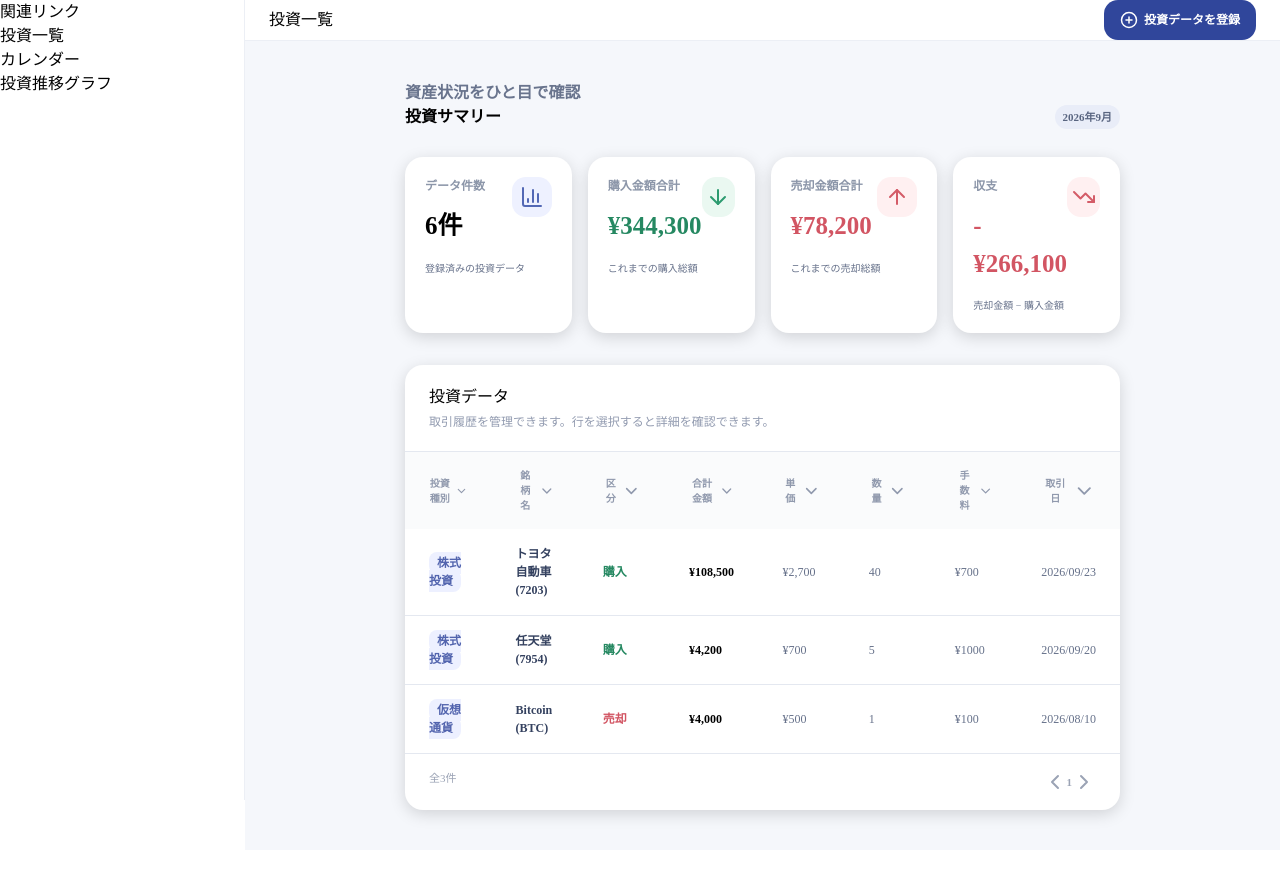
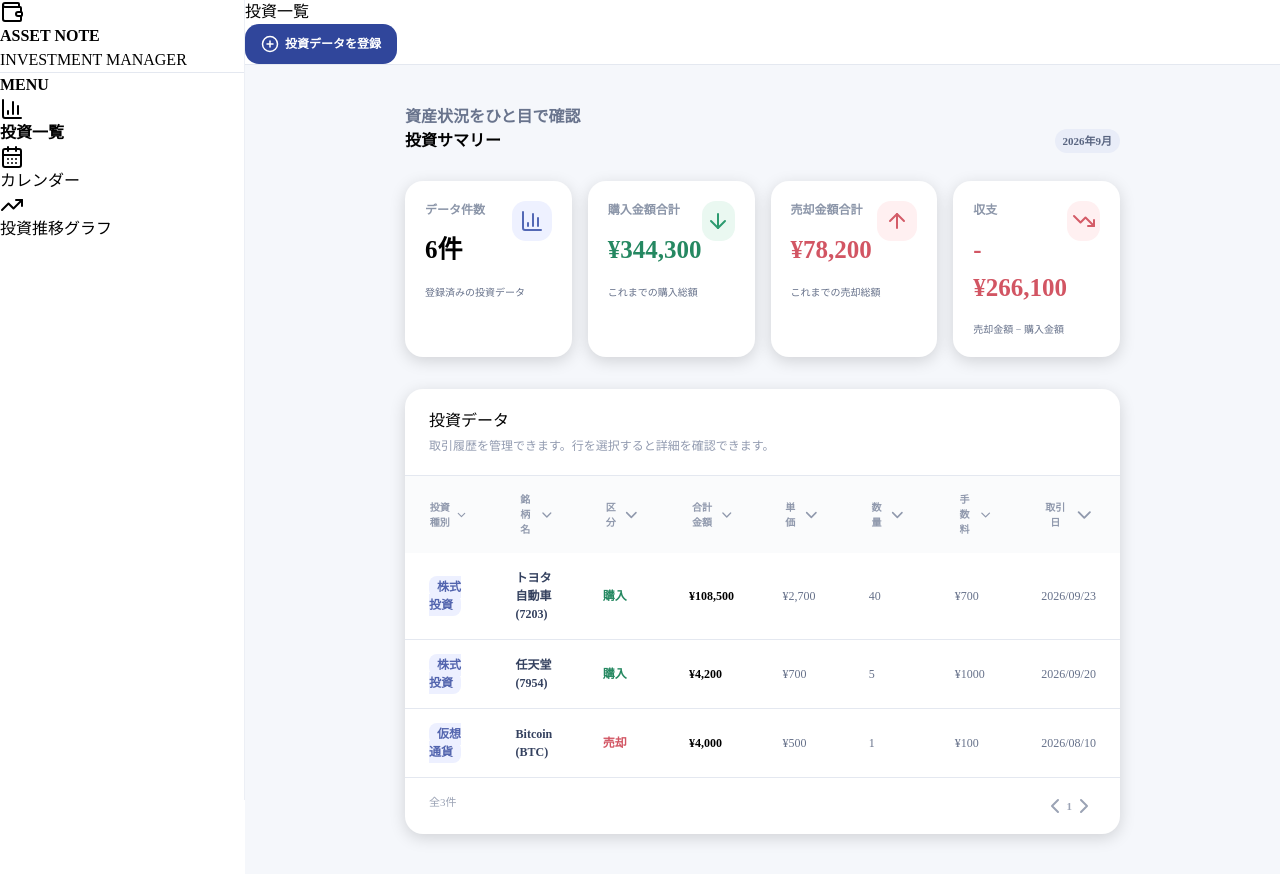
Before and after one commit to mn-area/touMEMO, a React (Vite) app in the folder frontend/: page / in a window 1280 px wide. Before the commit the page ends 850 px from the top, so only its background shows below. Built offline with nearby package versions, Linux system fonts and the light colour scheme.

Commit message:
【フロント】サイドメニューデザイン実装

```diff
--- a/frontend/src/Tradelist.tsx
+++ b/frontend/src/Tradelist.tsx
@@ -13,7 +13,7 @@ export default function TradeListTemp() {
         <div id="screen-area">
             <SideMenu />
             <main>
-                <header>
+                <header className="h-[76px] border-b px-8 flex justify-between items-center">
                     <h4>投資一覧</h4>
                     <button type="button" id="open-trade-dialg-btn" className="font-bold" onClick={() => setIsOpen(true)}>
                         <svg xmlns="http://www.w3.org/2000/svg" width="24" height="24" viewBox="0 0 24 24" fill="none" stroke="currentColor" stroke-width="2" stroke-linecap="round" stroke-linejoin="round" className="lucide lucide-circle-plus" aria-hidden="true" data-icon="inline-start"><circle cx="12" cy="12" r="10"></circle><path d="M8 12h8"></path><path d="M12 8v8"></path></svg>
--- a/frontend/src/index.css
+++ b/frontend/src/index.css
@@ -142,15 +142,6 @@ main {
   flex: 1;
   display: flex;
   flex-direction: column;
-}
-
-header {
-  height: 64px;
-  padding: 0 24px;
-  border-bottom: 1px solid #ECEFF5;
-  display: flex;
-  justify-content: space-between;
-  align-items: center;
 }
 
 header h4 {
--- a/frontend/src/sidemenu.tsx
+++ b/frontend/src/sidemenu.tsx
@@ -3,12 +3,30 @@ export default function SideMenu() {
     return (
         <>
             <aside>
-                <h2>関連リンク</h2>
-                <ul>
-                    <li><a href="#link1">投資一覧</a></li>
-                    <li><a href="#link2">カレンダー</a></li>
-                    <li><a href="#link3">投資推移グラフ</a></li>
-                </ul>
+                <div className="flex h-[76px] items-center border-b gap-3 px-7">
+                    <div className="grid size-9 place-items-center rounded-xl text-white bg-[#283c8f]">
+                        <svg xmlns="http://www.w3.org/2000/svg" width="24" height="24" viewBox="0 0 24 24" fill="none" stroke="currentColor" stroke-width="2" stroke-linecap="round" stroke-linejoin="round" className="lucide lucide-wallet" aria-hidden="true"><path d="M19 7V4a1 1 0 0 0-1-1H5a2 2 0 0 0 0 4h15a1 1 0 0 1 1 1v4h-3a2 2 0 0 0 0 4h3a1 1 0 0 0 1-1v-2a1 1 0 0 0-1-1"></path><path d="M3 5v14a2 2 0 0 0 2 2h15a1 1 0 0 0 1-1v-4"></path></svg>
+                    </div>
+                    <div>
+                        <p className="text-[15px] font-bold tracking-[.16rem] text-[#243477]">ASSET NOTE</p>
+                        <p className="text-[10px] tracking-[.18em] text-[#a0a8ba]">INVESTMENT MANAGER</p>
+                    </div>
+                </div>
+                <nav className="flex flex-col gap-2 px-4 py-7">
+                    <p className="px-3 pb-2 text-[10px] font-bold tracking-[.16em] text-[#a5adbf]">MENU</p>
+                    <a href="#investment" className="flex items-center gap-3 rounded-xl bg-[#eef1ff] px-4 py-3 text-[13px] font-bold text-[#30469b]">
+                        <svg xmlns="http://www.w3.org/2000/svg" width="24" height="24" viewBox="0 0 24 24" fill="none" stroke="currentColor" stroke-width="2" stroke-linecap="round" stroke-linejoin="round" className="lucide lucide-chart-column" aria-hidden="true"><path d="M3 3v16a2 2 0 0 0 2 2h16"></path><path d="M18 17V9"></path><path d="M13 17V5"></path><path d="M8 17v-3"></path></svg>
+                        投資一覧
+                    </a>
+                    <a href="#calender" className="flex items-center gap-3 rounded-xl px-4 py-3 text-[13px] font-medium text-[#778198] hover:bg-[#f5f7fb]">
+                        <svg xmlns="http://www.w3.org/2000/svg" width="24" height="24" viewBox="0 0 24 24" fill="none" stroke="currentColor" stroke-width="2" stroke-linecap="round" stroke-linejoin="round" className="lucide lucide-calendar-days" aria-hidden="true"><path d="M8 2v4"></path><path d="M16 2v4"></path><rect width="18" height="18" x="3" y="4" rx="2"></rect><path d="M3 10h18"></path><path d="M8 14h.01"></path><path d="M12 14h.01"></path><path d="M16 14h.01"></path><path d="M8 18h.01"></path><path d="M12 18h.01"></path><path d="M16 18h.01"></path></svg>
+                        カレンダー
+                    </a>
+                    <a href="#chart" className="flex items-center gap-3 rounded-xl px-4 py-3 text-[13px] font-medium text-[#778198] hover:bg-[#f5f7fb]">
+                        <svg xmlns="http://www.w3.org/2000/svg" width="24" height="24" viewBox="0 0 24 24" fill="none" stroke="currentColor" stroke-width="2" stroke-linecap="round" stroke-linejoin="round" className="lucide lucide-trending-up" aria-hidden="true"><path d="M16 7h6v6"></path><path d="m22 7-8.5 8.5-5-5L2 17"></path></svg>
+                        投資推移グラフ
+                    </a>
+                </nav>
             </aside>
         </>
     )
```
